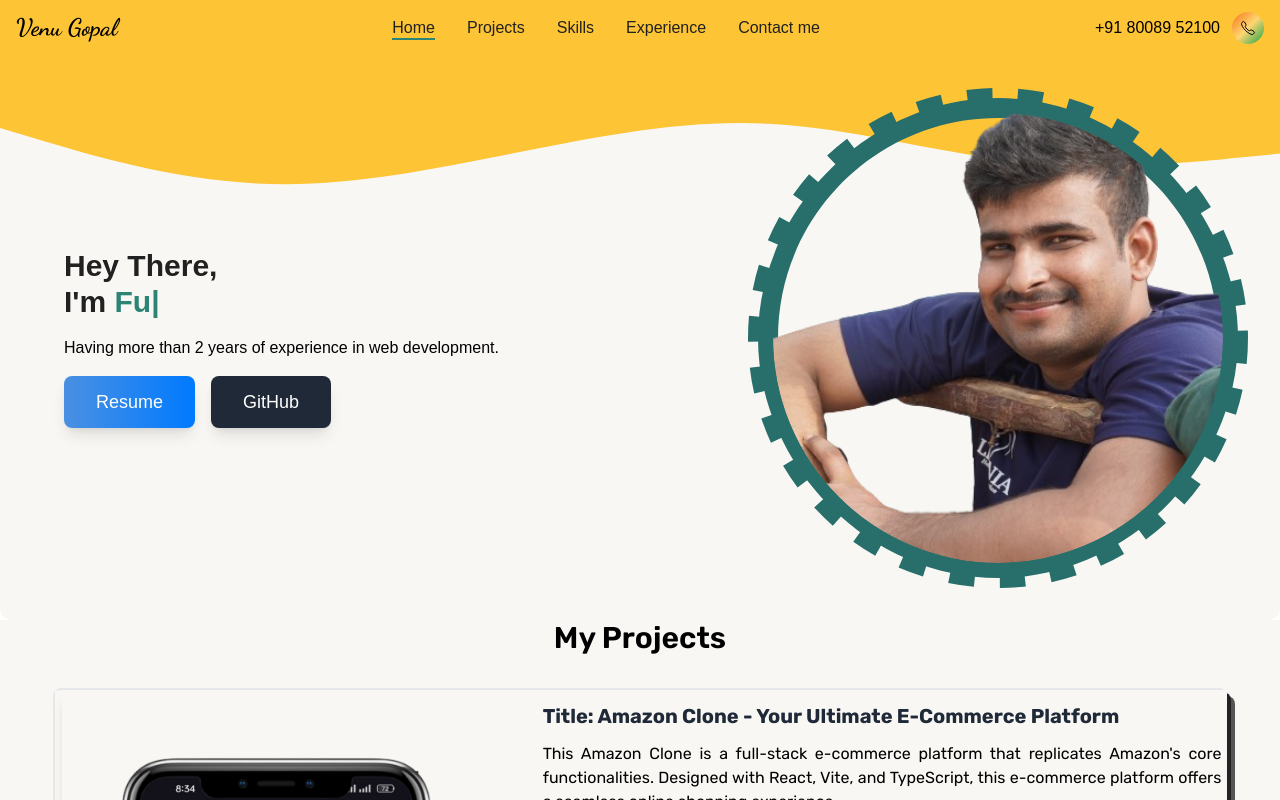
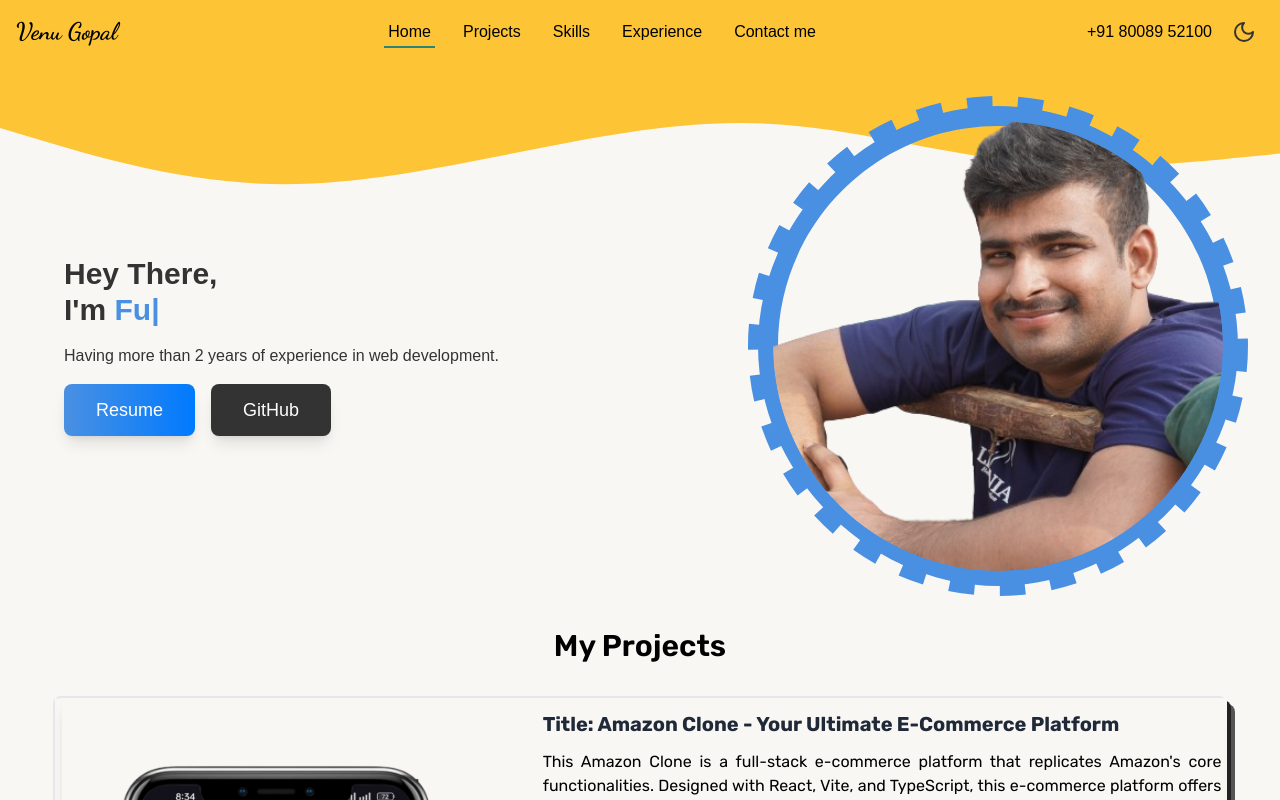
Before and after one commit to venu123143/portfolio, a React (Vite) app: page / in a window 1280 px wide. Shown: the top 800 px of the page. Built offline with nearby package versions, Linux system fonts and the light colour scheme; a web font is replaced by a local one.

Commit message:
dark and light mode changes

```diff
--- a/src/components/Header.tsx
+++ b/src/components/Header.tsx
@@ -1,6 +1,8 @@
 import React, { useEffect, useState } from "react";
 import { motion } from "framer-motion";
-import { IoCallOutline, IoCopy, IoMenu, IoClose } from "react-icons/io5";
+import { IoMenu, IoClose } from "react-icons/io5";
+import { useTheme } from "../contexts/ThemeContext";
+import { Moon, Sun } from "lucide-react";
 
 const navLinks = [
     { id: "home", label: "Home" },
@@ -12,15 +14,11 @@ const navLinks = [
 
 
 const Header: React.FC = () => {
+    const { state, dispatch } = useTheme();
+
     const [hasShadow, setHasShadow] = useState(false);
-    const [isHovered, setIsHovered] = useState(false);
     const [isSidebarOpen, setIsSidebarOpen] = useState(false);
     const phoneNumber = "+91 80089 52100";
-
-    const handleCopy = () => {
-        navigator.clipboard.writeText(phoneNumber);
-        alert("Phone number copied to clipboard!");
-    };
 
     const [activeLink, setActiveLink] = useState<string>("home"); // State to track active link
 
@@ -62,21 +60,25 @@ const Header: React.FC = () => {
 
 
     return (
-        <header
-            className={`sticky top-0 z-50 transition-all duration-300 ${hasShadow ? "shadow-md bg-[#F8F7F3]" : "bg-[#FDC435]"}`}
+        <header style={{ backgroundColor: hasShadow ? "var(--background-color)" : "#FDC435" }}
+            className={`sticky top-0 z-50 transition-all duration-300`}
         >
             <div className="flex justify-between items-center max-w-7xl mx-auto px-4 py-3">
                 {/* Logo */}
-                <h1 className="text-2xl relative font-dancing font-[700] text-black">Venu Gopal</h1>
-
+                <h1 className="text-2xl font-dancing font-bold" style={{ color: hasShadow ? "var(--text-primary)" : 'black' }}>
+                    Venu Gopal
+                </h1>
                 {/* Navigation Links for Desktop */}
-                <nav className="hidden md:flex text-base font-edu space-x-8 text-textPrimary font-medium">
+                <nav className="hidden md:flex text-base font-edu space-x-6 font-medium">
                     {navLinks.map((link) => (
                         <a
                             key={link.id}
                             href={`#${link.id}`}
                             onClick={() => handleSetActiveLink(link.id)}
-                            className={`relative group font-medium text-textPrimary transition duration-300 ease-in-out hover:text-accent ${activeLink === link.id ? "text-accent" : "text-accent"}`}
+                            style={{
+                                color: !hasShadow ? "black" : "var(--accent-color)",
+                            }}
+                            className={`relative p-1 rounded-sm hover:shadow-sm hover:bg-purple-500/20 group font-medium  transition duration-300 ease-in-out hover:text-accent ${activeLink === link.id ? "text-accent" : "text-accent"}`}
                         >
                             {link.label}
                             <span
@@ -87,33 +89,27 @@ const Header: React.FC = () => {
                 </nav>
 
                 {/* Menu Icon for Mobile */}
-                <button
-                    className="md:hidden text-2xl p-3 hover:bg-yellow-200 rounded-full"
-                    onClick={() => setIsSidebarOpen(!isSidebarOpen)}
-                >
-                    {isSidebarOpen ? <IoClose /> : <IoMenu />}
-                </button>
-
-                {/* Contact Section */}
-                <div className="hidden md:flex items-center space-x-3">
-                    <p className="font-edu font-medium">{phoneNumber}</p>
-                    <motion.div
-                        className="relative"
-                        onHoverStart={() => setIsHovered(true)}
-                        onHoverEnd={() => setIsHovered(false)}
+                <div className="block md:flex items-center md:gap-3">
+                    <p style={{
+                        color: !hasShadow ? "black" : "var(--accent-color)",
+                    }} className="lg:block hidden font-edu font-medium">{phoneNumber}</p>
+                    <button
+                        onClick={() => dispatch({ type: "TOGGLE_THEME" })}
+                        className="p-2 md:cursor-pointer rounded-full hover:bg-white/40  hover:bg-muted transition-colors"
+                        aria-label="Toggle theme"
                     >
-                        <motion.button
-                            initial={{ rotateY: 0 }}
-                            onClick={handleCopy}
-                            animate={{ rotateY: isHovered ? 180 : 0 }}
-                            transition={{ duration: 0.5, ease: "easeInOut" }} // Slower flip
-                            className={`p-2 rounded-full flex justify-center items-center ${isHovered
-                                ? "bg-white text-black"
-                                : "bg-gradient-to-br from-orange-500 via-white/30 to-green-600"}`}
-                        >
-                            {!isHovered ? <IoCallOutline /> : <IoCopy />}
-                        </motion.button>
-                    </motion.div>
+                        {state.theme === "dark" ? (
+                            <Sun className="h-6 w-6" style={{ color: "var(--accent-color)" }} />
+                        ) : (
+                            <Moon className="h-6 w-6" style={{ color: "var(--text-primary)" }} />
+                        )}
+                    </button>
+                    <button
+                        className="md:hidden text-2xl p-3 hover:bg-yellow-200 rounded-full"
+                        onClick={() => setIsSidebarOpen(!isSidebarOpen)}
+                    >
+                        {isSidebarOpen ? <IoClose /> : <IoMenu />}
+                    </button>
                 </div>
             </div>
 
@@ -129,7 +125,8 @@ const Header: React.FC = () => {
                     animate={{ x: 0 }}
                     exit={{ x: "100%" }}
                     transition={{ duration: 0.3 }}
-                    className="fixed top-0 right-0 h-full w-3/4 bg-[#F8F7F3] shadow-lg p-4 z-40 md:hidden"
+                    className="fixed top-0 right-0 h-full w-3/4 shadow-lg p-4 z-40 md:hidden"
+                    style={{ backgroundColor: "var(--background-color)" }}
                 >
                     <nav className="flex flex-col space-y-6">
                         {navLinks.map((link) => (
@@ -137,7 +134,10 @@ const Header: React.FC = () => {
                                 key={link.id}
                                 href={`#${link.id}`}
                                 onClick={() => handleSetActiveLink(link.id)}
-                                className={`text-lg font-edu font-medium transition duration-300 ease-in-out hover:text-accent ${activeLink === link.id ? "text-accent" : "text-textPrimary"}`}
+                                className="text-lg font-edu font-medium transition duration-300 ease-in-out"
+                                style={{
+                                    color: activeLink === link.id ? "var(--accent-color)" : "var(--text-primary)",
+                                }}
                             >
                                 {link.label}
                             </a>
--- a/src/components/Home.tsx
+++ b/src/components/Home.tsx
@@ -1,31 +1,15 @@
 import React from "react";
 import { motion } from "framer-motion";
 import profile2 from "../assets/profile2.png";
-import { ReactTyped } from "react-typed";
+import { ReactTyped } from "react-typed"; // note: ensure correct import if it's a default export
 
 const Home: React.FC = () => {
-    // const socialLinks = [
-    //     {
-    //         href: "https://github.com/venu123143",
-    //         imgSrc: "https://cdn-icons-png.flaticon.com/512/25/25231.png",
-    //         alt: "GitHub",
-    //         label: "GitHub",
-    //     },
-    //     {
-    //         href: "https://x.com/venu_reddy_9493",
-    //         imgSrc: "https://cdn-icons-png.flaticon.com/512/733/733579.png",
-    //         alt: "Twitter",
-    //         label: "Twitter",
-    //     },
-    //     {
-    //         href: "https://www.linkedin.com/in/venu-reddy-a226881b6/",
-    //         imgSrc: "https://cdn-icons-png.flaticon.com/512/145/145807.png",
-    //         alt: "LinkedIn",
-    //         label: "LinkedIn",
-    //     },
-    // ];
     return (
-        <div id="home" className="bg-[#F8F7F3] rounded-xl p-8 flex flex-col gap-6 items-center justify-between md:flex-row">
+        <div
+            id="home"
+            className=" p-8 flex flex-col gap-6 items-center justify-between md:flex-row"
+            style={{ backgroundColor: "var(--background-color)" }} // dynamic background color
+        >
             {/* Left Section */}
             <motion.div
                 className="md:ml-8 text-center space-y-4 md:text-left mt-6 md:mt-0"
@@ -33,34 +17,48 @@ const Home: React.FC = () => {
                 animate={{ opacity: 1, y: 0 }}
                 transition={{ duration: 0.8, ease: "easeInOut" }}
             >
-                <h2 className="text-xl sm:text-3xl font-sans font-bold text-textPrimary">
-                    Hey There, <br /> I'm {" "}
-                    <span className="text-accent">
+                <h2
+                    className="text-xl sm:text-3xl font-sans font-bold"
+                    style={{ color: "var(--text-primary)" }} // dynamic text color
+                >
+                    Hey There, <br /> I'm{" "}
+                    <span style={{ color: "var(--accent-color)" }}>
                         <ReactTyped
-                            strings={["Full Stack Developer..."]}
+                            strings={[" Full Stack Developer..."]}
                             typeSpeed={50}
                             backSpeed={30}
                             loop
                         />
                     </span>
                 </h2>
-                <p className="mt-2 font-edu text-md font-medium">
+                <p
+                    className="mt-2 font-edu text-md font-medium"
+                    style={{ color: "var(--text-primary)" }}
+                >
                     Having more than 2 years of experience in web development.
                 </p>
 
                 <div className="flex justify-center md:justify-start space-x-4 mt-6">
                     <a
                         target="_blank"
+                        rel="noopener noreferrer"
                         href="https://www.canva.com/design/DAFj-JlZs_I/lYKRtoro-a54diJcflWvuA/view?utm_content=DAFj-JlZs_I&utm_campaign=designshare&utm_medium=link&utm_source=editor"
-                        className="px-8 py-3 block font-edu w-fit bg-gradient-to-r from-[#4A90E2] to-[#007AFF] text-white font-medium text-lg rounded-lg shadow-lg transition-all duration-300 ease-in-out transform hover:scale-105 hover:shadow-xl focus:outline-none focus:ring-4 focus:ring-blue-300"
+                        className="px-8 py-3 block font-edu w-fit text-white font-medium text-lg rounded-lg shadow-lg transition-all duration-300 ease-in-out transform hover:scale-105 hover:shadow-xl focus:outline-none focus:ring-4"
+                        style={{
+                            background: "linear-gradient(to right, var(--accent-color), var(--accent-color-alt))",
+                        }}
                     >
                         Resume
                     </a>
 
                     <a
                         target="_blank"
-                        href="https://github.com/venu123143"  // Replace with your actual GitHub profile link
-                        className="px-8 py-3 block font-edu w-fit bg-gray-800 text-white font-medium text-lg rounded-lg shadow-lg transition-all duration-300 ease-in-out transform hover:scale-105 hover:shadow-xl focus:outline-none focus:ring-4 focus:ring-gray-600"
+                        rel="noopener noreferrer"
+                        href="https://github.com/venu123143"
+                        className="px-8 py-3 block font-edu w-fit text-white font-medium text-lg rounded-lg shadow-lg transition-all duration-300 ease-in-out transform hover:scale-105 hover:shadow-xl focus:outline-none focus:ring-4"
+                        style={{
+                            backgroundColor: "var(--button-bg)",
+                        }}
                     >
                         GitHub
                     </a>
@@ -77,20 +75,30 @@ const Home: React.FC = () => {
                 <motion.svg
                     xmlns="http://www.w3.org/2000/svg"
                     viewBox="0 0 100 100"
-                    whileHover={{ rotate: 360 }}  // Rotate on hover
+                    whileHover={{ rotate: 360 }}
                     transition={{ duration: 5, ease: "linear" }}
                 >
-                    <circle cx="50" cy="50" r="48" stroke="#286F6B" strokeWidth="4" fill="none" strokeDasharray="5,5" />
-                    <path d="M50 2C24.3 2 2 24.3 2 50s22.3 48 48 48 48-22.3 48-48S75.7 2 50 2zm0 92c-24.3 0-44-19.7-44-44S25.7 6 50 6s44 19.7 44 44-19.7 44-44 44z" fill="#286F6B" />
+                    <circle
+                        cx="50"
+                        cy="50"
+                        r="48"
+                        stroke="var(--accent-color)"
+                        strokeWidth="4"
+                        fill="none"
+                        strokeDasharray="5,5"
+                    />
+                    <path
+                        d="M50 2C24.3 2 2 24.3 2 50s22.3 48 48 48 48-22.3 48-48S75.7 2 50 2zm0 92c-24.3 0-44-19.7-44-44S25.7 6 50 6s44 19.7 44 44-19.7 44-44 44z"
+                        fill="var(--accent-color)"
+                    />
                 </motion.svg>
 
-                {/* Animated Image */}
                 <motion.img
                     src={profile2}
                     alt="Profile"
                     className="absolute rounded-full w-[90%] h-[90%] object-cover z-20"
                     style={{
-                        clipPath: "circle(50% at 50% 50%)", // Ensures the image is circular
+                        clipPath: "circle(50% at 50% 50%)",
                     }}
                     transition={{
                         duration: 3,
@@ -98,8 +106,7 @@ const Home: React.FC = () => {
                     }}
                 />
             </motion.div>
-
-        </div >
+        </div>
     );
 };
 
--- /dev/null
+++ b/src/contexts/ThemeContext.tsx
@@ -0,0 +1,77 @@
+
+import React, { createContext, useContext, useReducer, useEffect, ReactNode } from 'react';
+
+// Types
+type Theme = 'light' | 'dark';
+
+interface ThemeState {
+  theme: Theme;
+}
+
+type ThemeAction =
+  | { type: 'TOGGLE_THEME' }
+  | { type: 'SET_THEME'; payload: Theme };
+
+interface ThemeContextType {
+  state: ThemeState;
+  dispatch: React.Dispatch<ThemeAction>;
+}
+
+// Initial state and theme detection
+const getInitialTheme = (): Theme => {
+  const stored = localStorage.getItem('theme') as Theme;
+  if (stored) return stored;
+  return window.matchMedia('(prefers-color-scheme: dark)').matches ? 'dark' : 'light';
+};
+
+const initialState: ThemeState = {
+  theme: getInitialTheme(),
+};
+
+// Reducer
+const themeReducer = (state: ThemeState, action: ThemeAction): ThemeState => {
+  switch (action.type) {
+    case 'TOGGLE_THEME':
+      const newTheme = state.theme === 'light' ? 'dark' : 'light';
+      localStorage.setItem('theme', newTheme);
+      return { theme: newTheme };
+    case 'SET_THEME':
+      localStorage.setItem('theme', action.payload);
+      return { theme: action.payload };
+    default:
+      return state;
+  }
+};
+
+// Context
+const ThemeContext = createContext<ThemeContextType | undefined>(undefined);
+
+// Provider Component
+interface ThemeProviderProps {
+  children: ReactNode;
+}
+
+export const ThemeProvider: React.FC<ThemeProviderProps> = ({ children }) => {
+  const [state, dispatch] = useReducer(themeReducer, initialState);
+
+  useEffect(() => {
+    const root = window.document.documentElement;
+    root.classList.remove('light', 'dark');
+    root.classList.add(state.theme);
+  }, [state.theme]);
+
+  return (
+    <ThemeContext.Provider value={{ state, dispatch }}>
+      {children}
+    </ThemeContext.Provider>
+  );
+};
+
+// Custom Hook
+export const useTheme = (): ThemeContextType => {
+  const context = useContext(ThemeContext);
+  if (!context) {
+    throw new Error('useTheme must be used within a ThemeProvider');
+  }
+  return context;
+};
--- a/src/css/index.css
+++ b/src/css/index.css
@@ -28,3 +28,20 @@
     }
   }
 }
+
+/* index.css */
+:root {
+  --background-color: #F8F7F3;
+  --text-primary: #333333;
+  --accent-color: #4A90E2;
+  --accent-color-alt: #007AFF;
+  --button-bg: #333333;
+}
+
+.dark {
+  --background-color: #111B21;
+  --text-primary: #d1d1d1;
+  --accent-color: #ff4081;
+  --accent-color-alt: #ff79c6;
+  --button-bg: #444444;
+}
--- a/src/main.tsx
+++ b/src/main.tsx
@@ -1,7 +1,9 @@
 import { createRoot } from 'react-dom/client'
 import './css/index.css'
 import App from './App.tsx'
-
+import { ThemeProvider } from './contexts/ThemeContext.tsx'
 createRoot(document.getElementById('root')!).render(
-  <App />
+  <ThemeProvider>
+    <App />
+  </ThemeProvider>
 )
```
Lines whose indentation alone changed are shown as unchanged.
